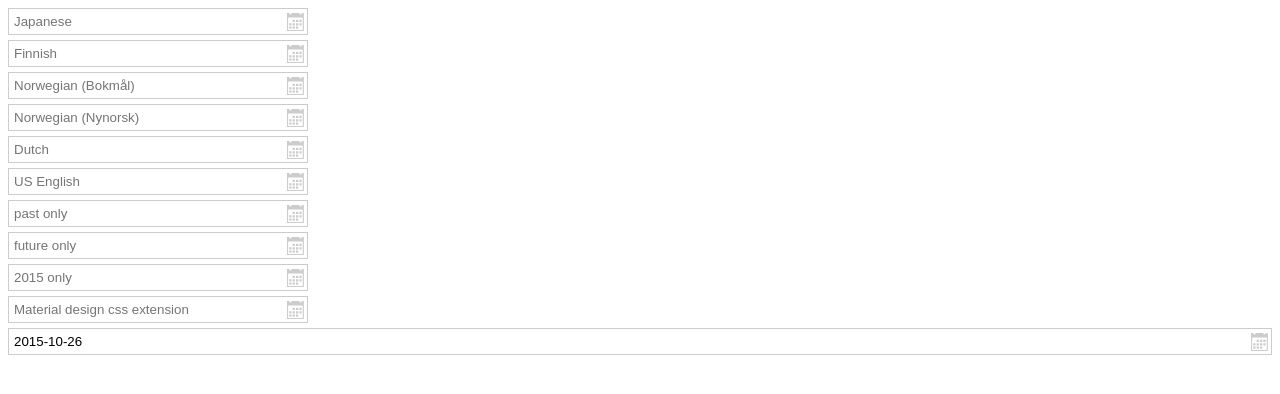
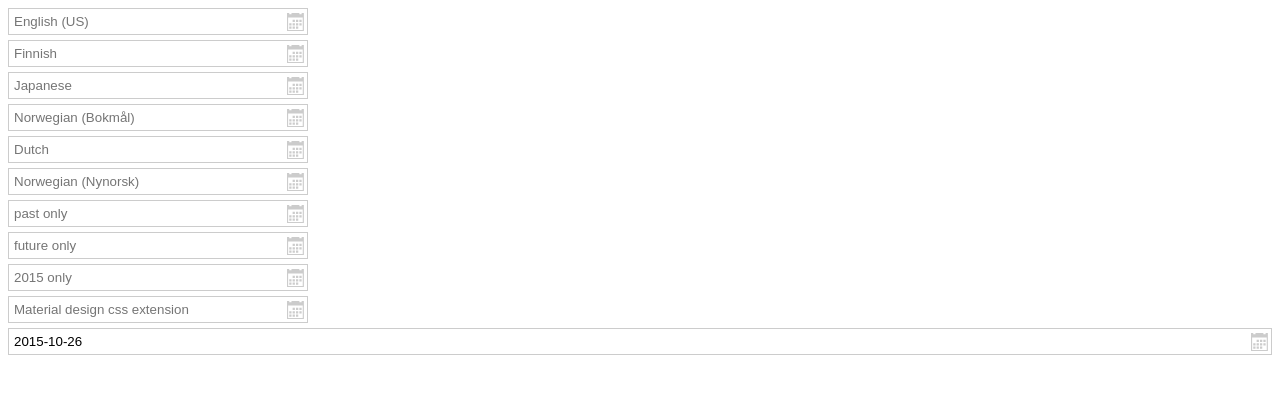
Before and after one commit to npolar/chronopic.js, a website: page demo/index.html in a window 1280 px wide. Drawn offline with Linux system fonts and the light colour scheme; files that its build step writes are made by us from their sources; files whose address does not match are found by name.

Commit message:
Updated demo to use datetime format on localized input fields

```diff
--- a/demo/index.html
+++ b/demo/index.html
@@ -22,12 +22,13 @@
 		</style>
 	</head>
 	<body>
+		<input type="datetime" lang="en" placeholder="English (US)" />
+		<input type="datetime" lang="fi" placeholder="Finnish" />
 		<input type="datetime" lang="ja" placeholder="Japanese" />
-    	<input type="datetime" lang="fi" placeholder="Finnish" />
 		<input type="datetime" lang="nb" placeholder="Norwegian (Bokmål)" />
+		<input type="datetime" lang="nl" placeholder="Dutch" />
 		<input type="datetime" lang="nn" placeholder="Norwegian (Nynorsk)" />
-		<input type="datetime" lang="nl" placeholder="Dutch" />
-		<input type="datetime" lang="en" placeholder="US English" />
+
 		<input type="datetime" past placeholder="past only" />
 		<input type="datetime" future placeholder="future only" />
 		<input type="datetime" twentyfifteen placeholder="2015 only" />
@@ -38,12 +39,14 @@
 			var now = new Date();
 
 			new Chronopic('input[type="datetime"]', { date: new Date(), format: "{YYYY}-{MM}-{DD}" });
+
+			new Chronopic('input[type="datetime"][lang="en"]', { locale: 'en', format: "{datetime}" });
+			new Chronopic('input[type="datetime"][lang="fi"]', { locale: 'fi', format: "{datetime}"  });
 			new Chronopic('input[type="datetime"][lang="ja"]', { locale: 'ja', format: "{datetime}" });
-        	new Chronopic('input[type="datetime"][lang="fi"]', { locale: 'fi' });
-			new Chronopic('input[type="datetime"][lang="nb"]', { locale: 'nb' });
-			new Chronopic('input[type="datetime"][lang="nn"]', { locale: 'nn' });
-			new Chronopic('input[type="datetime"][lang="nl"]', { locale: 'nl' });
-			new Chronopic('input[type="datetime"][lang="en"]', { locale: 'en', format: "{datetime}" });
+			new Chronopic('input[type="datetime"][lang="nb"]', { locale: 'nb', format: "{datetime}"  });
+			new Chronopic('input[type="datetime"][lang="nn"]', { locale: 'nn', format: "{datetime}"  });
+			new Chronopic('input[type="datetime"][lang="nl"]', { locale: 'nl', format: "{datetime}"  });
+
 			new Chronopic('input[type="datetime"][past]', { max: now });
 			new Chronopic('input[type="datetime"][future]', { min: now });
 			new Chronopic('input[type="datetime"][twentyfifteen]', { min: { year: 2015 }, max: { year: 2015 } });
```
